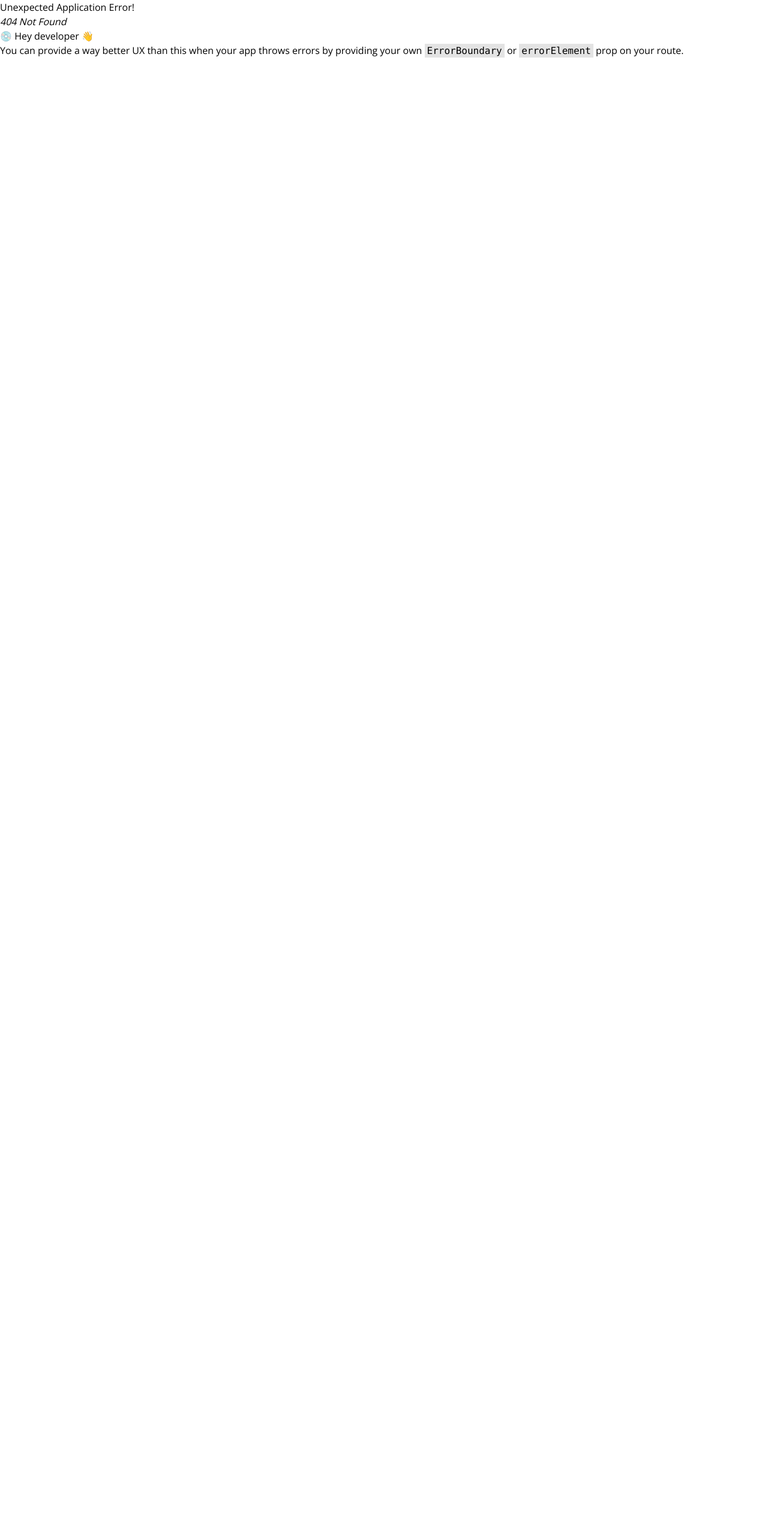
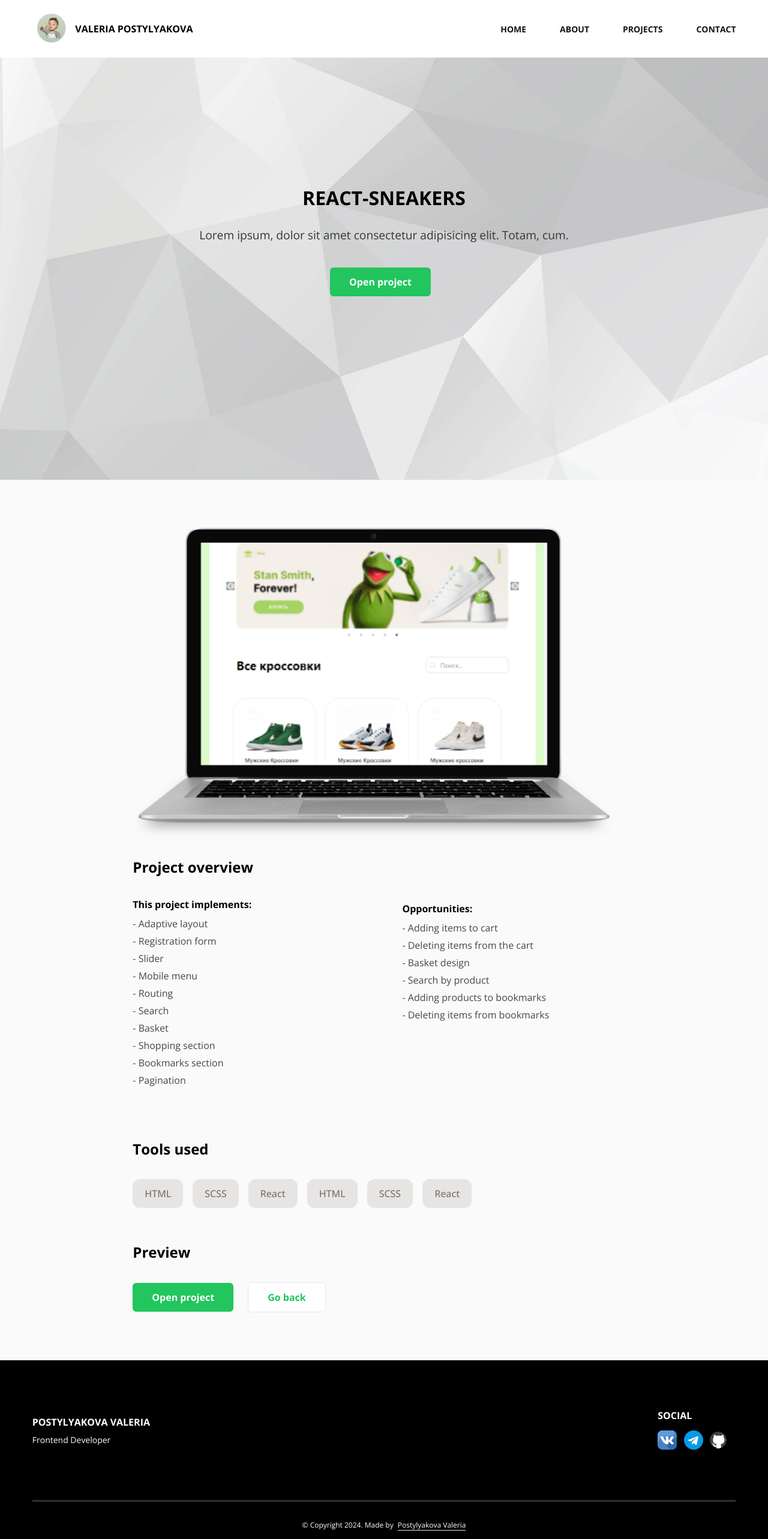
Before and after one commit to ValeriaPostylyakova/Portfolio, a React (Vite) app: page /Portfolio/project1 in a window 1280 px wide. Before the commit this address had no page. Shown: the top 2566 px of the page at 60% size. Before the commit the page ends 800 px from the top, so only its background shows below. Built offline with nearby package versions, Linux system fonts and the light colour scheme.

Commit message:
настройка маршрутизации

```diff
--- a/index.html
+++ b/index.html
@@ -7,6 +7,19 @@
     <link rel="preconnect" href="https://fonts.googleapis.com">
     <link rel="preconnect" href="https://fonts.gstatic.com" crossorigin>
     <link href="https://fonts.googleapis.com/css2?family=Open+Sans:wght@300..800&display=swap" rel="stylesheet">
+    <script type="text/javascript">
+
+      (function(l) {
+        if (l.search[1] === '/' ) {
+          let decoded = l.search.slice(1).split('&').map(function(s) {
+            return s.replace(/~and~/g, '&')
+          }).join('?');
+          window.history.replaceState(null, null,
+                  l.pathname.slice(0, -1) + decoded + l.hash
+          );
+        }
+      }(window.location))
+    </script>
     <title>Portfolio</title>
   </head>
   <body>
--- a/src/components/atoms/ButtonCallBack.tsx
+++ b/src/components/atoms/ButtonCallBack.tsx
@@ -1,6 +1,6 @@
 export const ButtonCallBack = () => {
   return (
-    <a href="/">
+    <a href="/Portfolio/">
       <button className="px-8 py-3 bg-white border rounded-md text-green-500 font-bold transition hover:shadow-md">
         Go back
       </button>
--- a/src/components/atoms/ProjectButton.tsx
+++ b/src/components/atoms/ProjectButton.tsx
@@ -1,6 +1,6 @@
 export const ProjectButton = () => {
   return (
-    <a href="project1">
+    <a href="/Portfolio/project1">
       <button className="px-12 py-3 bg-green-500 rounded-md text-white font-bold duration-300 hover:-translate-y-1">
         Project review
       </button>
--- a/src/components/molecules/AboutButtonSkillContainer.tsx
+++ b/src/components/molecules/AboutButtonSkillContainer.tsx
@@ -12,8 +12,8 @@ export const AboutButtonSkillContainer = () => {
                 <AboutButtonSkills title="SCSS"/>
                 <AboutButtonSkills title="Tailwind CSS"/>
                 <AboutButtonSkills title="Pug"/>
-                <AboutButtonSkills title="React"/>
-                <AboutButtonSkills title="Redux"/>
+                <AboutButtonSkills title="React.js"/>
+                <AboutButtonSkills title="Redux Toolkit"/>
                 <AboutButtonSkills title="Vite"/>
                 <AboutButtonSkills title="Webpack"/>
                 <AboutButtonSkills title="TypeScript"/>
--- a/src/components/molecules/HeaderList/HeaderList.tsx
+++ b/src/components/molecules/HeaderList/HeaderList.tsx
@@ -4,10 +4,10 @@ import classes from './HeaderList.module.scss'
 export const HeaderList = () => {
     return (
         <ul className={classes.header__list}>
-            <HeaderMenuItem href="/#home" title="home"/>
-            <HeaderMenuItem href="/#about" title="about"/>
-            <HeaderMenuItem href="/#projects" title="projects"/>
-            <HeaderMenuItem href="/#contact" title="contact"/>
+            <HeaderMenuItem href="/Portfolio/#home" title="home"/>
+            <HeaderMenuItem href="/Portfolio/#about" title="about"/>
+            <HeaderMenuItem href="/Portfolio/#projects" title="projects"/>
+            <HeaderMenuItem href="/Portfolio/#contact" title="contact"/>
         </ul>
     )
 }
--- a/src/components/molecules/HeaderLogo/HeaderLogo.tsx
+++ b/src/components/molecules/HeaderLogo/HeaderLogo.tsx
@@ -3,7 +3,7 @@ import classes from './HeaderLogo.module.scss'
 
 export const HeaderLogo = () => {
     return (
-        <a href="/">
+        <a href="/Portfolio/">
             <div className='flex items-center gap-2 cursor-pointer'>
                 <img src={headerLogo} className='max-w-16' alt='logo' />
                 <p className={classes.header__logo}>Valeria Postylyakova</p>
--- a/src/components/pages/Project1.tsx
+++ b/src/components/pages/Project1.tsx
@@ -1,9 +1,11 @@
 import { Project1Template } from "../templates/Project1/Project1Template"
 
-export const Project1 = () => {
+const Project1 = () => {
   return (
     <>
         <Project1Template/>
     </>
   )
 }
+
+export default Project1
--- a/tsconfig.json
+++ b/tsconfig.json
@@ -7,5 +7,5 @@
     {
       "path": "./tsconfig.node.json"
     }
-  ]
+  ],
 }
```
Also changed, not shown: public/404.html (added, +22 -0 lines), src/main.tsx (+7 -6 lines).
